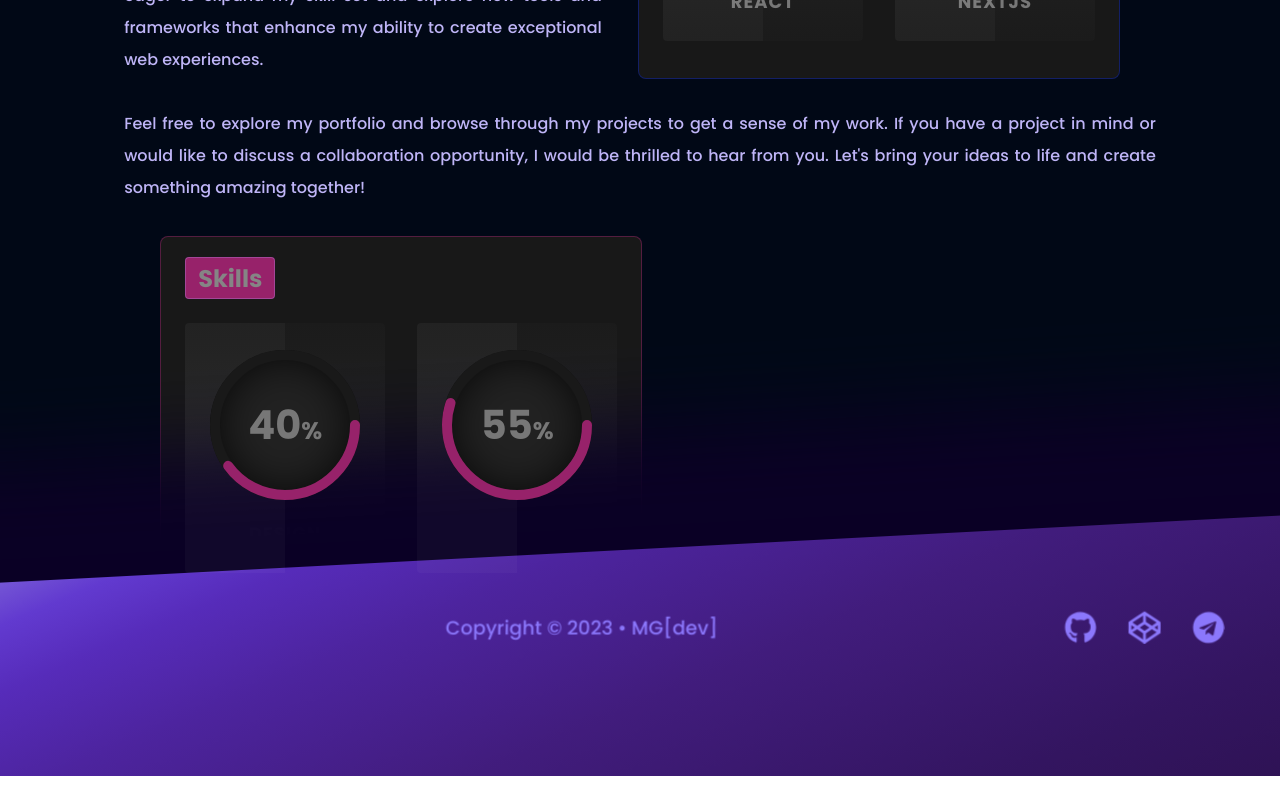
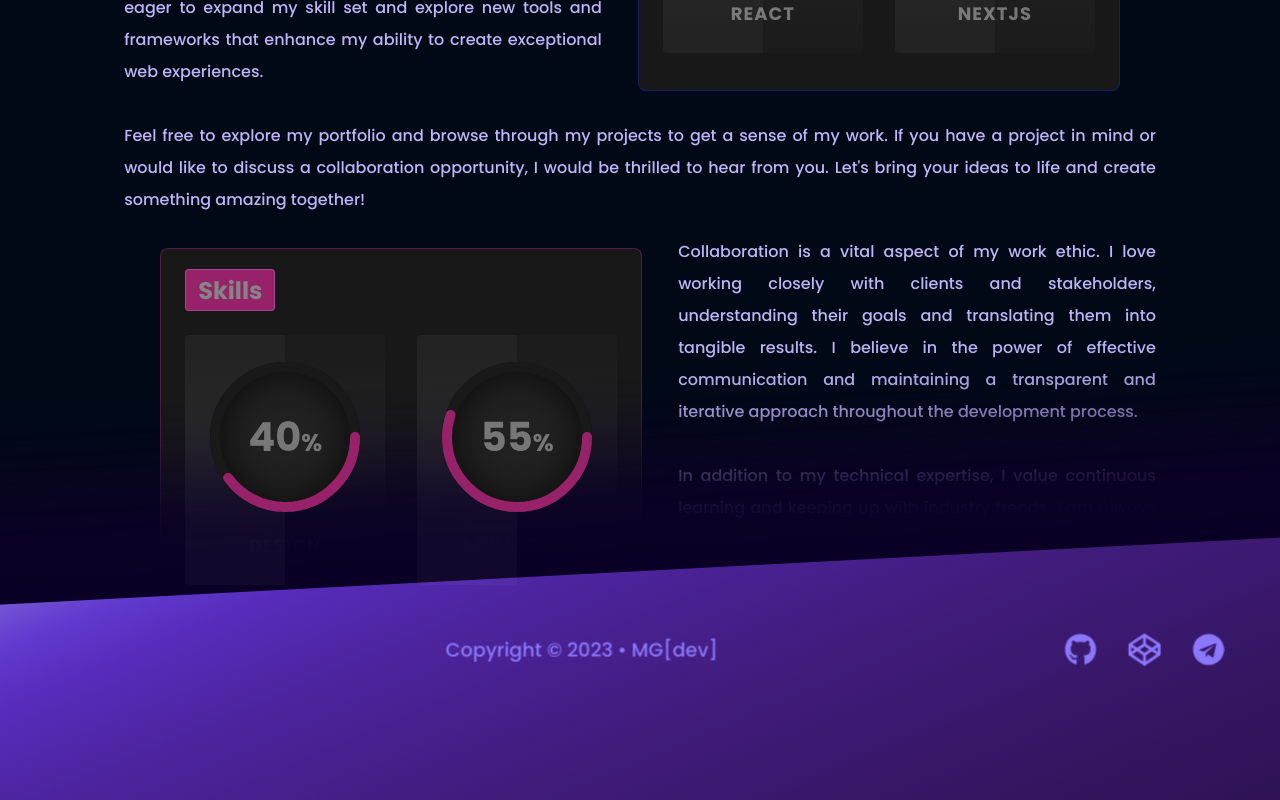
Before and after one commit to midcenturydude7/nextjs-portfolio-site, a Next.js app: page /about in a window 1280 px wide. Shown: the part 1126-1926 px from the top of the page. Before the commit the page ends 1902 px from the top, so only its background shows below. Built offline with nearby package versions, Linux system fonts and the light colour scheme.

Commit message:
Completed initial draft of About page

```diff
--- a/app/components/ContentAbout/ContentAbout.jsx
+++ b/app/components/ContentAbout/ContentAbout.jsx
@@ -117,6 +117,28 @@ const ContentAbout = ({ title, isNavOpen, isMobile }) => {
             />
           </div>
         </div>
+        <div>
+          <p>
+            Collaboration is a vital aspect of my work ethic. I love working
+            closely with clients and stakeholders, understanding their goals and
+            translating them into tangible results. I believe in the power of
+            effective communication and maintaining a transparent and iterative
+            approach throughout the development process.
+          </p>
+          <p>
+            In addition to my technical expertise, I value continuous learning
+            and keeping up with industry trends. I am always eager to expand my
+            skill set and explore new tools and frameworks that enhance my
+            ability to create exceptional web experiences.
+          </p>
+          <p>
+            Feel free to explore my portfolio and browse through my projects to
+            get a sense of my work. If you have a project in mind or would like
+            to discuss a collaboration opportunity, I would be thrilled to hear
+            from you. Let&#39;s bring your ideas to life and create something
+            amazing together!
+          </p>
+        </div>
       </section>
 
       {/* <section className={style["skills-section"]}>
--- a/app/components/ContentAbout/styles/ContentAbout.module.css
+++ b/app/components/ContentAbout/styles/ContentAbout.module.css
@@ -10,12 +10,15 @@
   justify-content: flex-start;
   align-items: center;
   max-width: 1150px;
-  margin: 0 auto 20em;
+  margin: 0.25em auto 2em;
   padding: 0 2em;
+}
+.content-container h1 {
+  margin-bottom: 0.25em;
 }
 .content-container .graph-container {
   max-width: 95%;
-  height: 175vh;
+  height: auto;
 }
 .content-container .graph-container .skills-graph {
   --border-violet: #c19aff4d;
@@ -62,11 +65,11 @@
   float: left;
   border-color: var(--border-violet);
 }
-.content-container .graph-container .skills-graph:last-of-type {
+.content-container .graph-container .skills-graph:nth-of-type(6) {
   float: left;
   border-color: var(--border-rouge);
 }
-.content-container .graph-container .skills-graph:last-of-type .skills-graph-title-left {
+.content-container .graph-container .skills-graph:nth-of-type(6) .skills-graph-title-left {
   background: #97226a;
 }
 .content-container .graph-container p {
--- a/app/components/ContentAbout/styles/ContentAbout.module.scss
+++ b/app/components/ContentAbout/styles/ContentAbout.module.scss
@@ -10,12 +10,16 @@
   justify-content: flex-start;
   align-items: center;
   max-width: 1150px;
-  margin: 0 auto 20em;
+  margin: 0.25em auto 2em;
   padding: 0 2em;
+
+  h1 {
+    margin-bottom: 0.25em;
+  }
 
   .graph-container {
     max-width: 95%;
-    height: 175vh;
+    height: auto;
 
     .skills-graph {
       --border-violet: #c19aff4d;
@@ -69,7 +73,7 @@
       border-color: var(--border-violet);
     }
 
-    .skills-graph:last-of-type {
+    .skills-graph:nth-of-type(6) {
       float: left;
       border-color: var(--border-rouge);
 
--- a/app/styles/page.module.css
+++ b/app/styles/page.module.css
@@ -51,10 +51,7 @@
   justify-content: flex-start;
   align-items: center;
   overflow: hidden;
-  position: relative;
   transform-style: preserve-3d;
-  min-height: 100vh;
-  perspective: 100px;
   background-color: rgb(1, 8, 22);
   background: -moz-linear-gradient(0deg, rgb(1, 8, 22) 80%, rgb(10, 2, 37) 98%);
   background: -webkit-linear-gradient(0deg, rgb(1, 8, 22) 80%, rgb(10, 2, 37) 98%);
--- a/app/styles/page.module.scss
+++ b/app/styles/page.module.scss
@@ -59,10 +59,9 @@
   justify-content: flex-start;
   align-items: center;
   overflow: hidden;
-  position: relative;
   transform-style: preserve-3d;
-  min-height: 100vh;
-  perspective: 100px;
+  // min-height: 100vh;
+  // perspective: 100px;
   background-color: rgb(1, 8, 22);
   background: -moz-linear-gradient(
     0deg,
```
Also changed, not shown: 2 other files (tests, documents, lock files or other folders).
